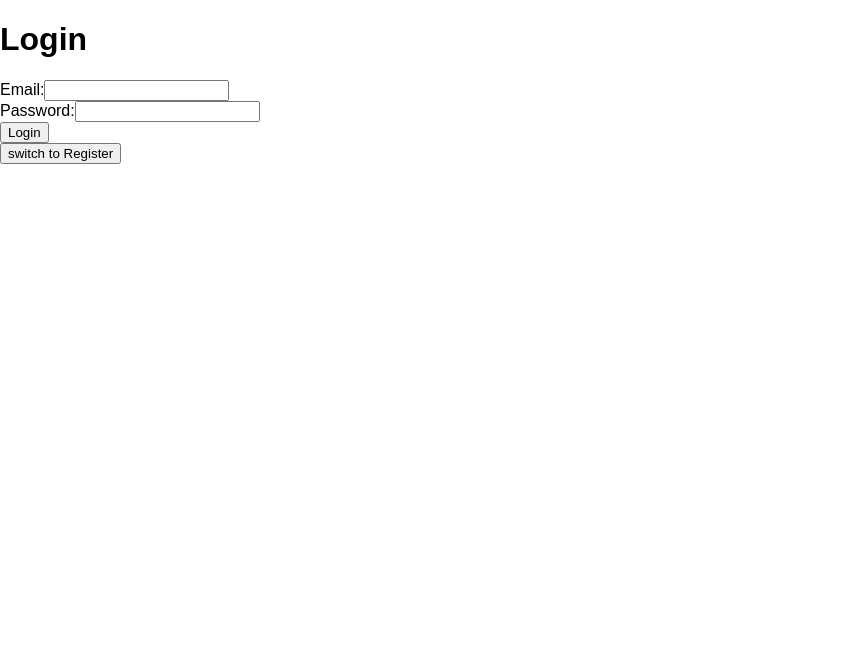
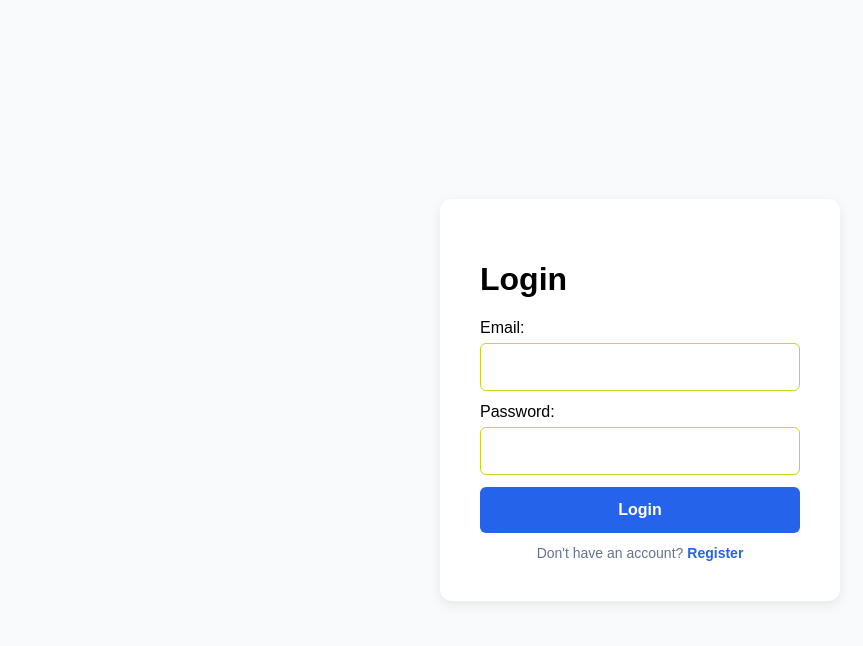
Before and after one commit to LF8020/financial-forecast-tool, a React (Vite) app in the folder client/: page / in a window 1280 px wide. Shown: the top 646 px of the page, without its empty margins (0-863 px from the left). Built offline with nearby package versions, Linux system fonts and the light colour scheme.

Commit message:
fixing merge error. ryans updates added now

```diff
--- a/client/src/App.tsx
+++ b/client/src/App.tsx
@@ -1,7 +1,8 @@
 
 import { useState } from 'react';
+
 import './App.css'
-import Login from './Login/Login';
+import Login from './Login/Login.tsx';
 
 import type { Client } from './types';
 
--- a/client/src/Login/Login.tsx
+++ b/client/src/Login/Login.tsx
@@ -1,10 +1,12 @@
-import React, {useState} from 'react';
+import React, { useState } from 'react';
 
 import type { Client } from '../types';
 
-export default function Login({ onLoginSuccess }: { onLoginSuccess: (client: Client) => void }  ) {
+import './Login.css';
 
-    const[isLogin, setIsLogin] = React.useState(true);
+export default function Login({ onLoginSuccess }: { onLoginSuccess: (client: Client) => void }) {
+
+    const [isLogin, setIsLogin] = React.useState(true);
 
     //register form
     const [name, setName] = useState('');
@@ -25,7 +27,7 @@ export default function Login({ onLoginSuccess }: { onLoginSuccess: (client: Cli
             password
         };
         console.log(newClient);
-        try{
+        try {
             const response = await fetch('http://localhost:8080/api/clients/api/clients', {
                 method: 'POST',
                 headers: {
@@ -55,44 +57,61 @@ export default function Login({ onLoginSuccess }: { onLoginSuccess: (client: Cli
     }
 
     return (
-        <div>
+        <div className='container'>
             {isLogin ? (
-                <div>
+                <div className='card'>
                     <h1>Login</h1>
-                <form onSubmit={(e) => { e.preventDefault(); handleLogin(); }}>
+                    <form className='form' onSubmit={(e) => { e.preventDefault(); handleLogin(); }}>
+
+                        <div className='form-group'>
                             <label htmlFor="email">Email:</label>
                             <input type="text" id="email" name="email" value={loginEmail} onChange={(e) => setLoginEmail(e.target.value)} required />
-                    <br />
+                        </div>
+
+                        <div className="form-group">
                             <label htmlFor="password">Password:</label>
                             <input type="password" id="password" name="password" value={loginPassword} onChange={(e) => setLoginPassword(e.target.value)} required />
-                    <br />
-                    <button type="submit">Login</button>
+                        </div>
+
+                        <button className='button' type="submit">Login</button>
                     </form>
+                    <div className="page-switch">
+                        <span>Don't have an account?</span>
+                        <button type="button" onClick={() => setIsLogin(!isLogin)}>
+                            {isLogin ? 'Register' : 'Login'}
+                        </button>
+                    </div>
                 </div>
             ) : (
-                <div>
+                <div className='card'>
                     <h1>Register</h1>
-                <form onSubmit={(e) => { e.preventDefault(); handleRegister(); }}>
+                    <form className='form' onSubmit={(e) => { e.preventDefault(); handleRegister(); }}>
+                        <div className="form-group">
                             <label htmlFor="name">Name:</label>
                             <input type="text" id="name" name="name" value={name} onChange={(e) => setName(e.target.value)} required />
-                    <br />
+                        </div>
+
+                        <div className="form-group">
                             <label htmlFor="email">Email:</label>
                             <input type="email" id="email" name="email" value={email} onChange={(e) => setEmail(e.target.value)} required />
-                    <br />
+                        </div>
+
+                        <div className="form-group">
                             <label htmlFor="phone">Phone:</label>
                             <input type="tel" id="phone" name="phone" value={phone} onChange={(e) => setPhone(e.target.value)} required />
-                    <br />
+                        </div>
+
+                        <div className="form-group">
                             <label htmlFor="password">Password:</label>
                             <input type="password" id="password" name="password" value={password} onChange={(e) => setPassword(e.target.value)} required />
-                    <br />
-                    <button type="submit">Register</button>
+                        </div>
+
+                        <button className='button' type="submit">Register</button>
                     </form>
                 </div>
             )}
 
-            <button type="button" onClick={() => setIsLogin(!isLogin)}>
-                switch to {isLogin ? 'Register' : 'Login'}
-            </button>
+
         </div>
     );
 }
```
Lines whose indentation alone changed are shown as unchanged.
